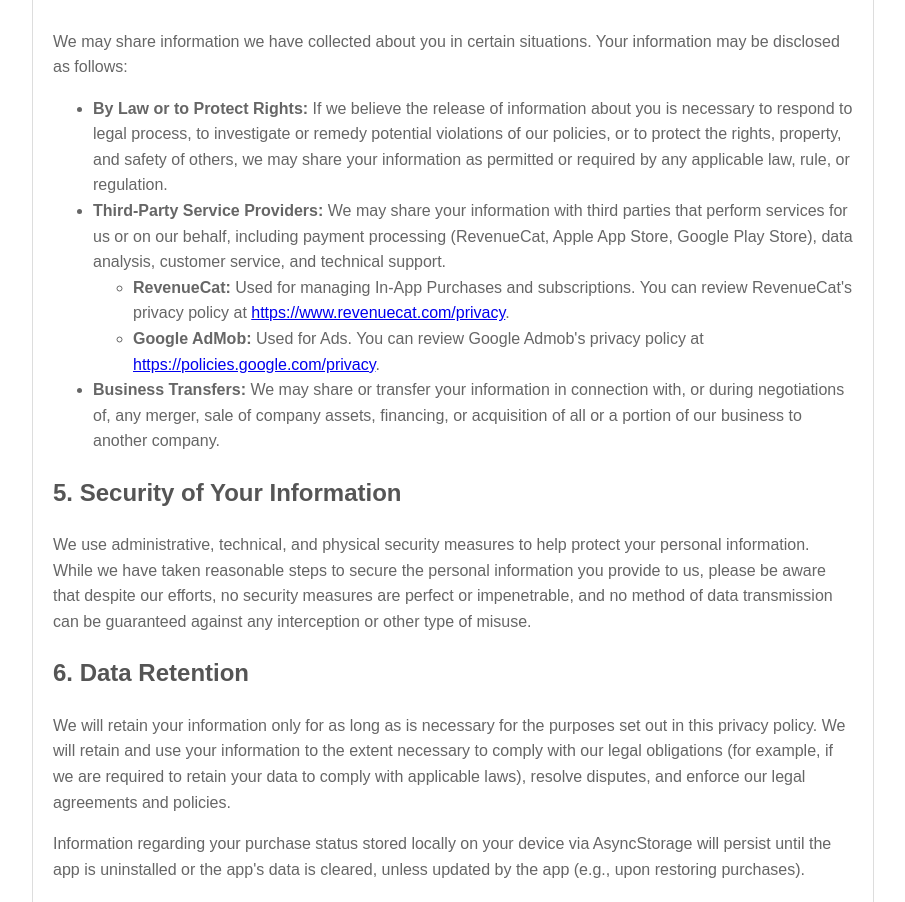
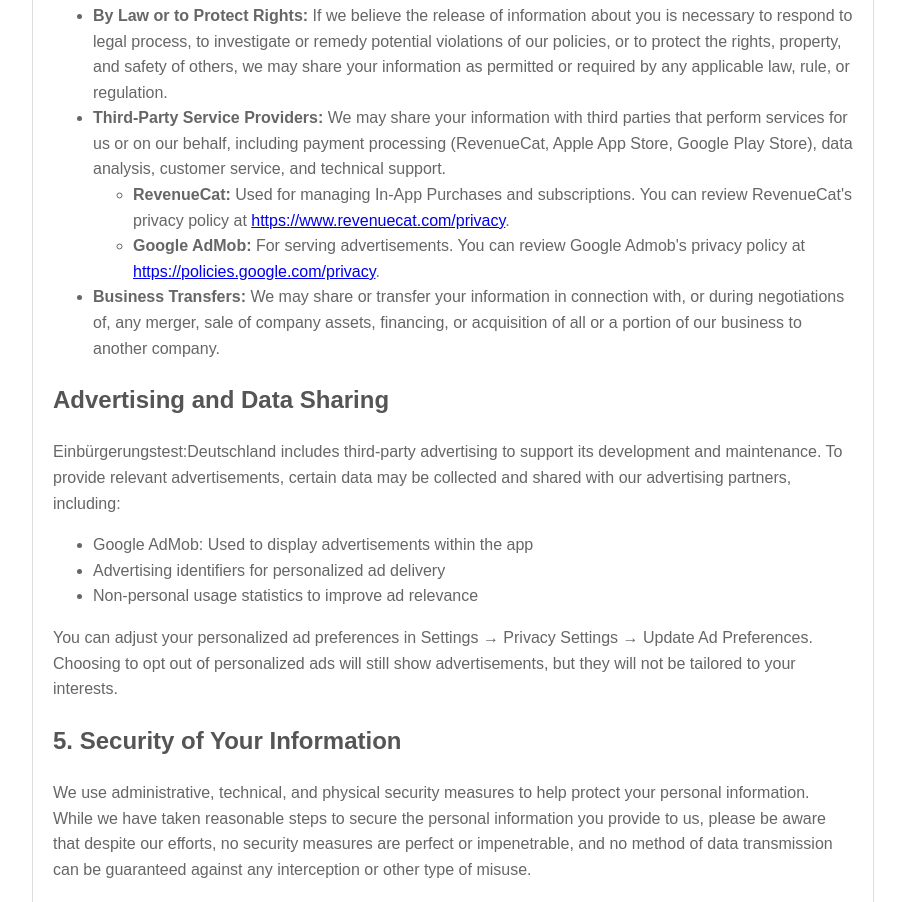
Before and after one commit to dlamichhane/privacy_policy, a plain HTML site: page einbuergerungstest.html in a window 1280 px wide. Shown: the part 1895-2797 px from the top of the page, without its empty margins (187-1092 px from the left). Drawn offline with Linux system fonts and the light colour scheme.

Commit message:
Update einbuergerungstest.html

```diff
--- a/einbuergerungstest.html
+++ b/einbuergerungstest.html
@@ -34,7 +34,6 @@
 
         <h3>2.3. Usage Data and Analytics</h3>
         <p>We may collect information about how you use the Application, such as the features you use, the screens you visit, and the actions you take. This may include device information (e.g., device model, operating system version) and log data (e.g., error logs, diagnostic information). This data is primarily used for improving the Application, troubleshooting, and understanding user engagement.</p>
-        <p>The Application uses logging mechanisms (as indicated by `createScreenLogger` in our IAP management code) to record events, errors, and diagnostic information related to the app's functionality, including In-App Purchases. This helps us maintain and improve the service.</p>
 
         <h3>2.4. Device Information</h3>
         <p>We may collect information about your mobile device, such as your mobile device ID (if applicable and permitted), model, manufacturer, and operating system version. This information is used for optimizing the Application for your device and for analytics.</p>
@@ -60,11 +59,20 @@
             <li><strong>Third-Party Service Providers:</strong> We may share your information with third parties that perform services for us or on our behalf, including payment processing (RevenueCat, Apple App Store, Google Play Store), data analysis, customer service, and technical support.
                 <ul>
                     <li><strong>RevenueCat:</strong> Used for managing In-App Purchases and subscriptions. You can review RevenueCat's privacy policy at <a href="https://www.revenuecat.com/privacy" target="_blank">https://www.revenuecat.com/privacy</a>.</li>
-                    <li><strong>Google AdMob:</strong> Used for Ads. You can review Google Admob's privacy policy at <a href="https://policies.google.com/privacy" target="_blank">https://policies.google.com/privacy</a>.</li>
+                    <li><strong>Google AdMob:</strong> For serving advertisements. You can review Google Admob's privacy policy at <a href="https://policies.google.com/privacy" target="_blank">https://policies.google.com/privacy</a>.</li>
                 </ul>
             </li>
             <li><strong>Business Transfers:</strong> We may share or transfer your information in connection with, or during negotiations of, any merger, sale of company assets, financing, or acquisition of all or a portion of our business to another company.</li>
         </ul>
+
+        <h2>Advertising and Data Sharing</h2>
+        <p>Einbürgerungstest:Deutschland includes third-party advertising to support its development and maintenance. To provide relevant advertisements, certain data may be collected and shared with our advertising partners, including:</p>
+        <ul>
+            <li>Google AdMob: Used to display advertisements within the app</li>
+            <li>Advertising identifiers for personalized ad delivery</li>
+            <li>Non-personal usage statistics to improve ad relevance</li>
+        </ul>
+        <p>You can adjust your personalized ad preferences in Settings → Privacy Settings → Update Ad Preferences. Choosing to opt out of personalized ads will still show advertisements, but they will not be tailored to your interests.</p>
 
         <h2>5. Security of Your Information</h2>
         <p>We use administrative, technical, and physical security measures to help protect your personal information. While we have taken reasonable steps to secure the personal information you provide to us, please be aware that despite our efforts, no security measures are perfect or impenetrable, and no method of data transmission can be guaranteed against any interception or other type of misuse.</p>
```
